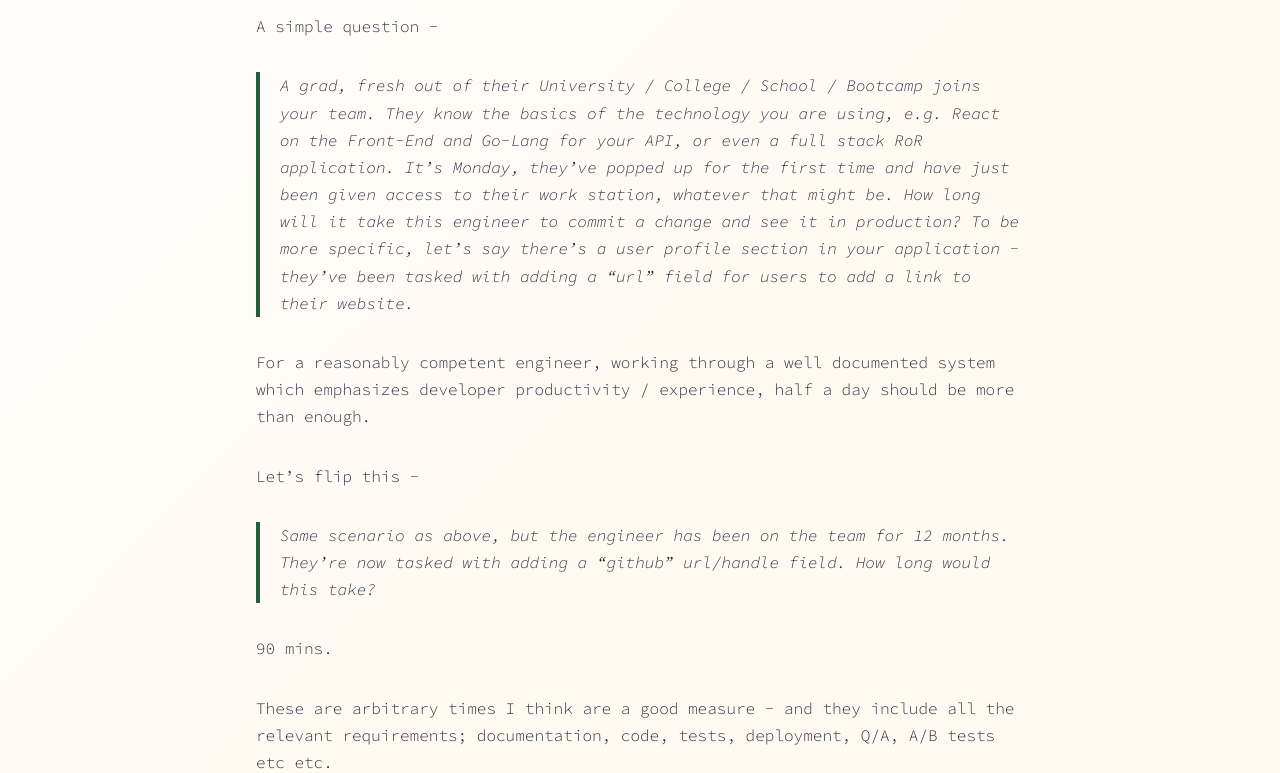
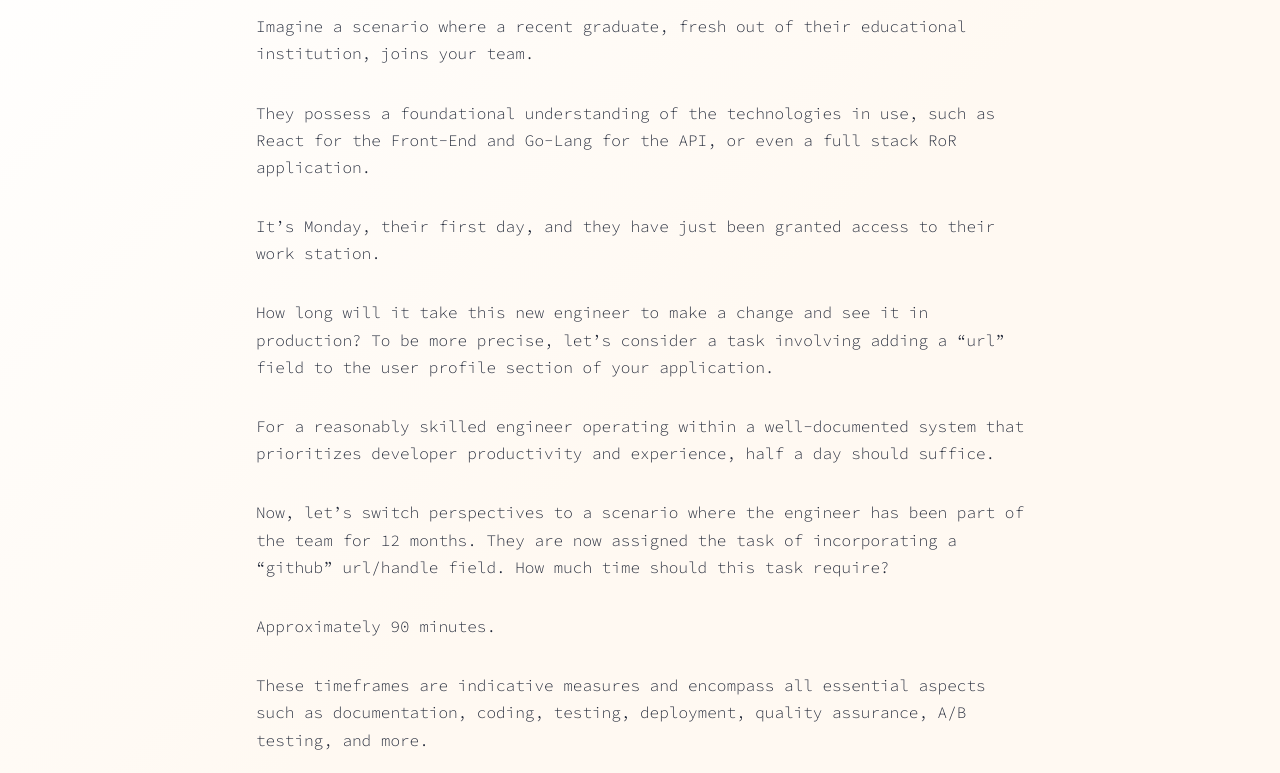
Before and after one commit to shaz-r/shaz.com.au, an Astro site: page /thoughts/litmus-test in a window 1280 px wide. Shown: the part 179-952 px from the top of the page. Built offline with nearby package versions, Linux system fonts and the light colour scheme; Astro itself is replaced by a stand-in of ours.

Commit message:
Updates to bio, devex

```diff
--- a/src/content/thoughts/litmus-test.md
+++ b/src/content/thoughts/litmus-test.md
@@ -5,18 +5,20 @@ publishDate: '15 Jun 2024'
 published: true
 ---
 
-A simple question -
+Imagine a scenario where a recent graduate, fresh out of their educational institution, joins your team.
 
-> A grad, fresh out of their University / College / School / Bootcamp joins your team. They know the basics of the technology you are using, e.g. React on the Front-End and Go-Lang for your API, or even a full stack RoR application. It's Monday, they've popped up for the first time and have just been given access to their work station, whatever that might be. How long will it take this engineer to commit a change and see it in production? To be more specific, let's say there's a user profile section in your application - they've been tasked with adding a "url" field for users to add a link to their website.
+They possess a foundational understanding of the technologies in use, such as React for the Front-End and Go-Lang for the API, or even a full stack RoR application.
 
-For a reasonably competent engineer, working through a well documented system which emphasizes developer productivity / experience, half a day should be more than enough.
+It's Monday, their first day, and they have just been granted access to their work station.
 
-Let's flip this -
+How long will it take this new engineer to make a change and see it in production? To be more precise, let's consider a task involving adding a "url" field to the user profile section of your application.
 
-> Same scenario as above, but the engineer has been on the team for 12 months. They're now tasked with adding a "github" url/handle field. How long would this take?
+For a reasonably skilled engineer operating within a well-documented system that prioritizes developer productivity and experience, half a day should suffice.
 
-90 mins.
+Now, let's switch perspectives to a scenario where the engineer has been part of the team for 12 months. They are now assigned the task of incorporating a "github" url/handle field. How much time should this task require?
 
-These are arbitrary times I think are a good measure - and they include all the relevant requirements; documentation, code, tests, deployment, Q/A, A/B tests etc etc.
+Approximately 90 minutes.
 
-These times are not ones you should aim for, but to start a conversation on where your teams productivity is at the moment and what would be the ideal.
+These timeframes are indicative measures and encompass all essential aspects such as documentation, coding, testing, deployment, quality assurance, A/B testing, and more.
+
+It's important to note that these timeframes are not meant to be strict targets but rather serve as a starting point for evaluating your team's current productivity levels and identifying areas for improvement.
```
Also changed, not shown: src/pages/bio.md (+5 -4 lines).
